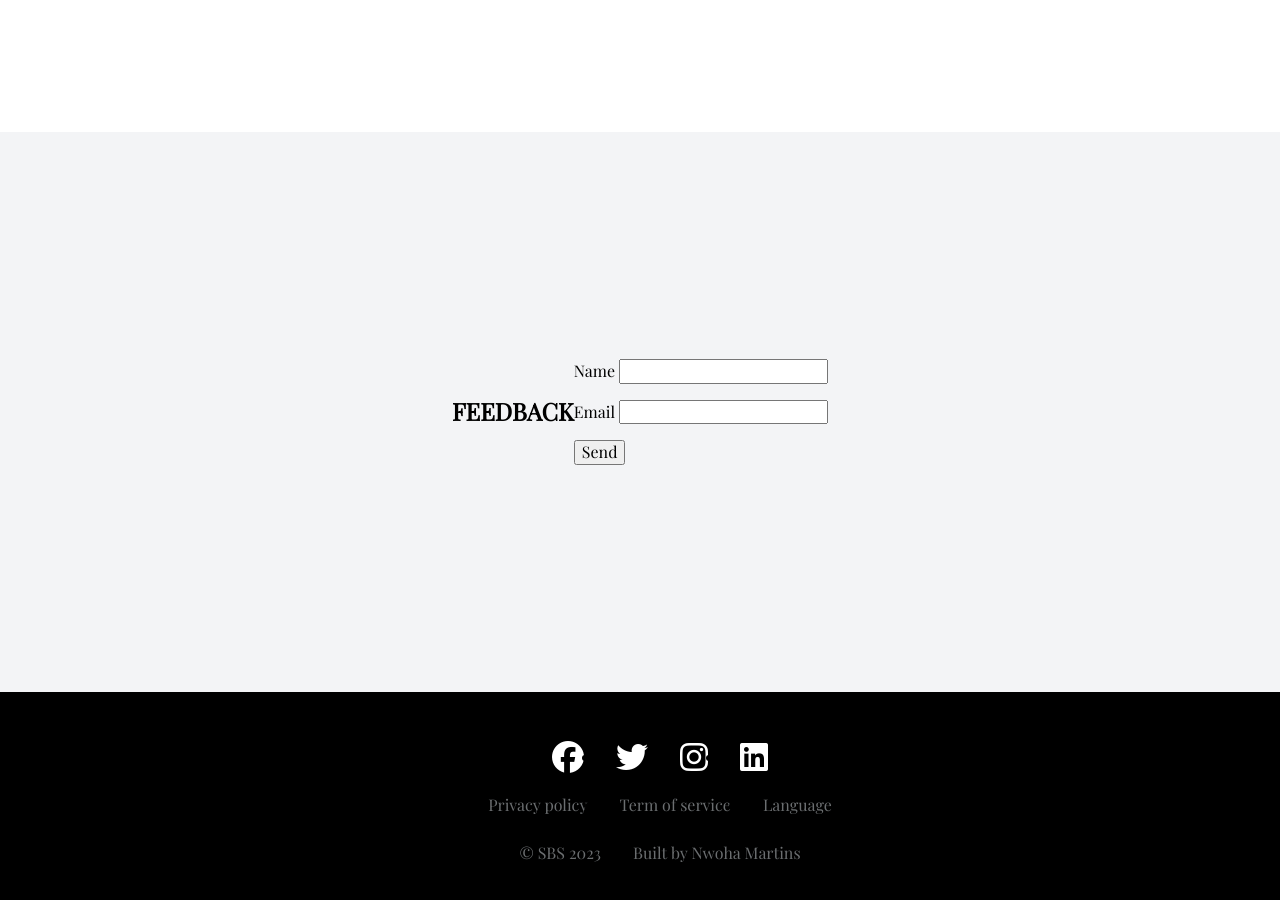
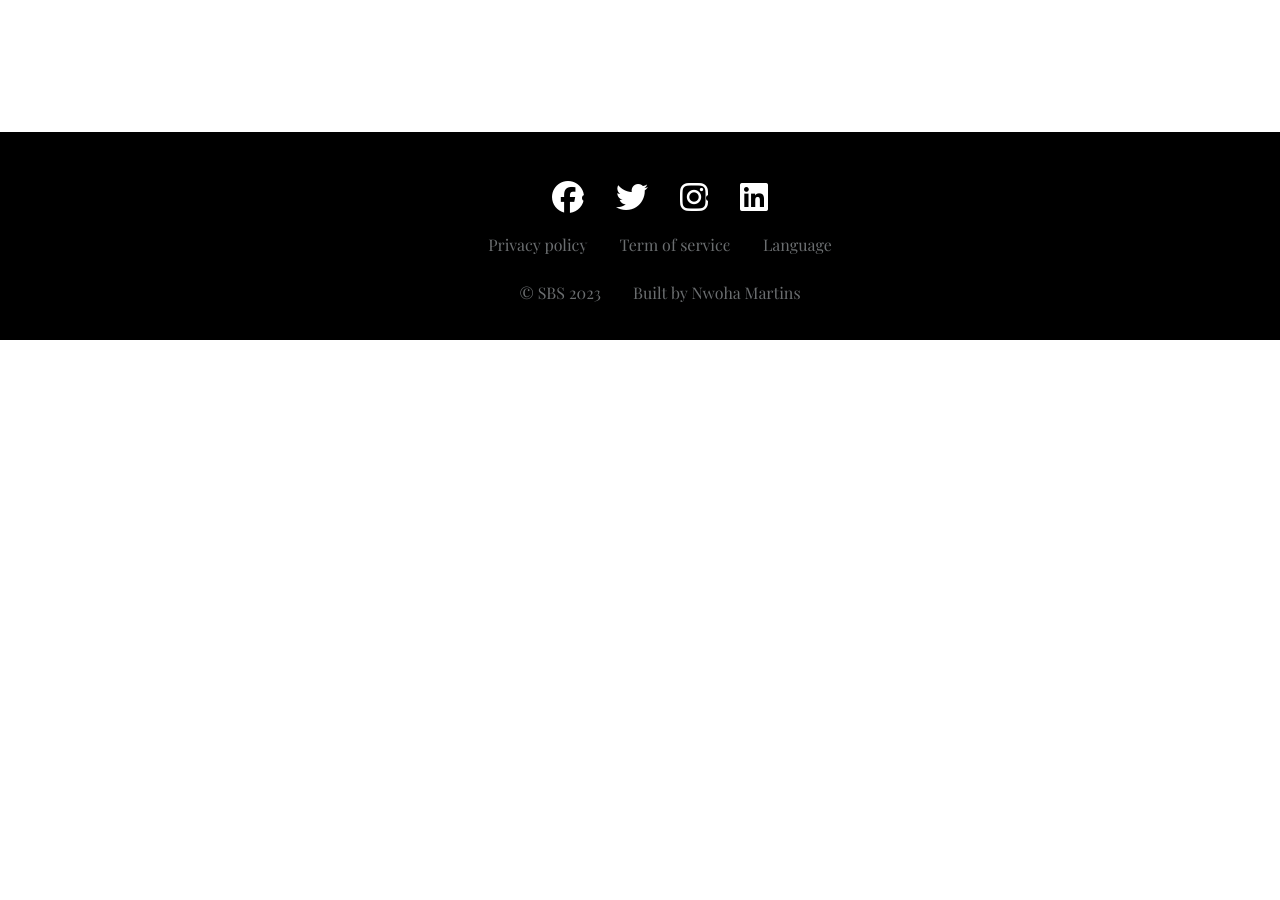
Before and after one commit to martinsmind/Shelly-Beauty-Salon, a plain HTML site: page index.html in a window 1280 px wide. Shown: the part 7740-8640 px from the top of the page. After the commit the page ends 8080 px from the top, so only its background shows below. Drawn offline with nearby package versions, Linux system fonts and the light colour scheme; a web font is replaced by a local one.

Commit message:
Updated the html file

```diff
--- a/index.html
+++ b/index.html
@@ -204,20 +204,6 @@
 			</section>
 
 		</section>
-		<section class="about">
-			<h2>FEEDBACK</h2>
-			<form name="contact" netlify>
-			  <p>
-			    <label>Name <input type="text" name="name" /></label>
-			  </p>
-			  <p>
-			    <label>Email <input type="email" name="email" /></label>
-			  </p>
-			  <p>
-			    <button type="submit">Send</button>
-			  </p>
-			</form>
-		</section>
 
 		<footer>
 			<section class="footer-bottom-section">
```
